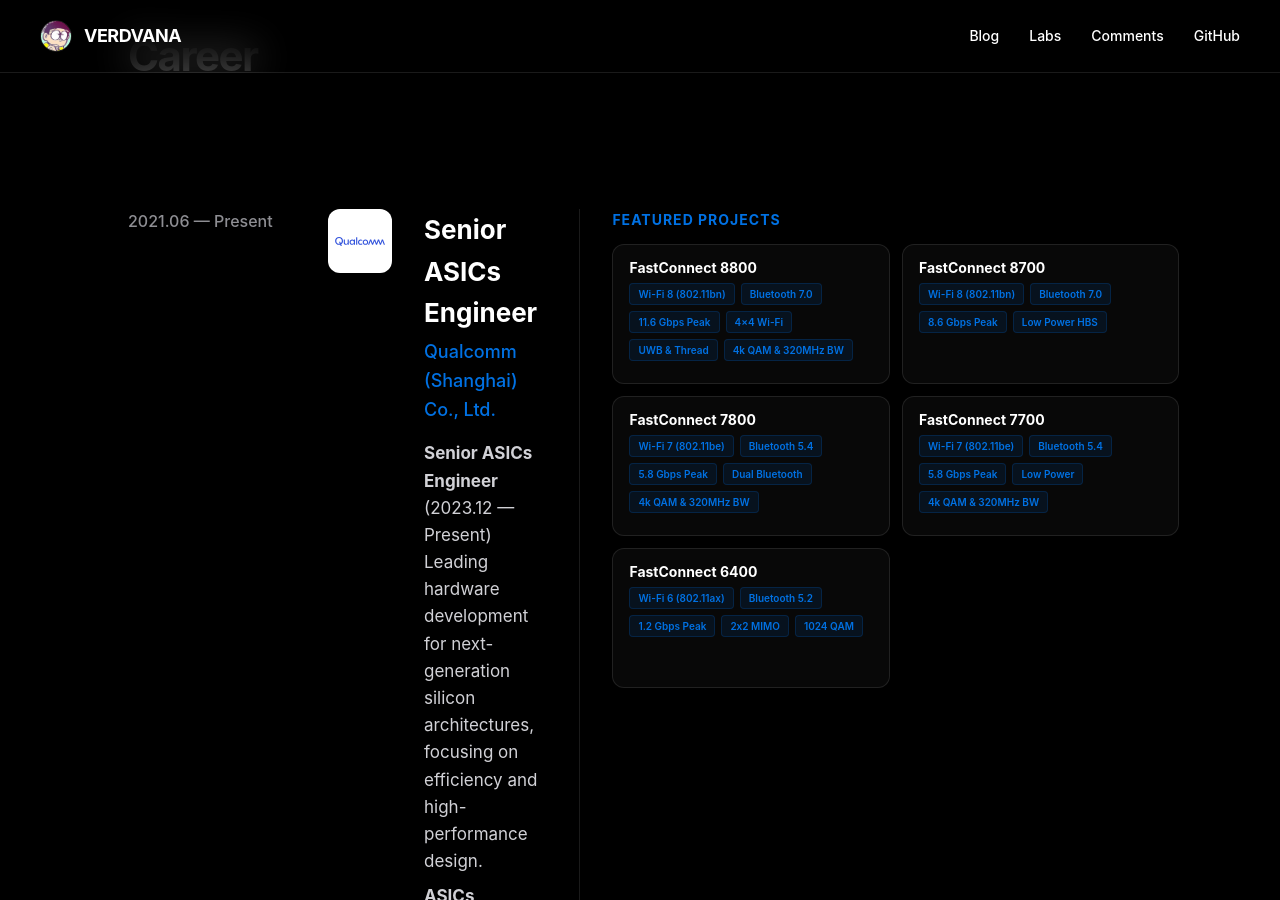
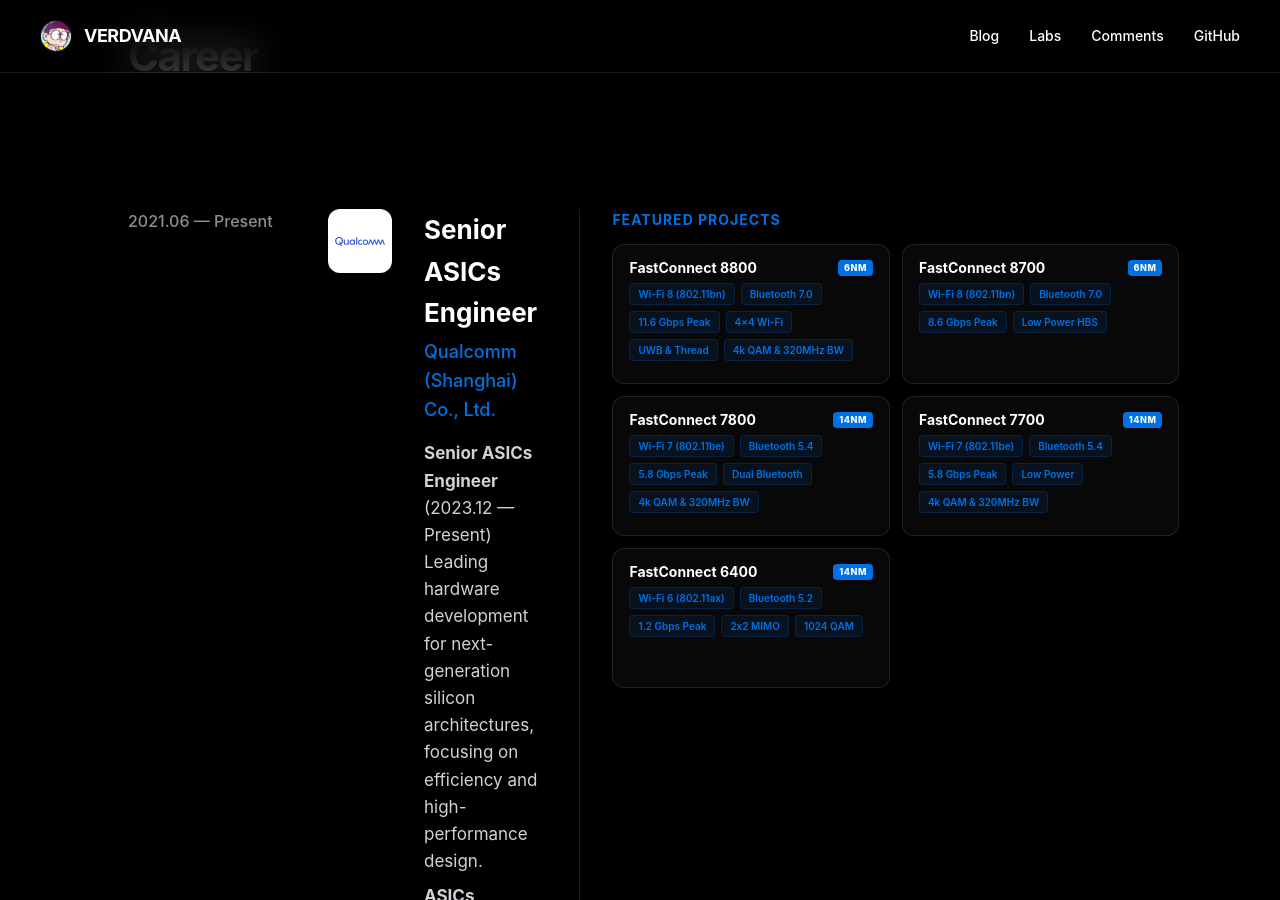
Before and after one commit to Verdvana/Verdvana.github.io, a Jekyll site: the page built from index.html, in a window 1280 px wide and 900 px high, scrolled down 908 px. Built offline with Jekyll 4.4.1, drawn with Linux system fonts in a browser that asks for light colours.

Commit message:
add foundry

```diff
--- a/index.html
+++ b/index.html
@@ -386,6 +386,20 @@
             font-weight: 700;
             margin-bottom: 4px;
             color: #fff;
+            display: flex;
+            align-items: center;
+            justify-content: space-between;
+        }
+
+        .process-node {
+            font-size: 9px;
+            background: var(--accent-color);
+            color: #fff;
+            padding: 1px 6px;
+            border-radius: 4px;
+            font-weight: 800;
+            text-transform: uppercase;
+            letter-spacing: 0.5px;
         }
 
         .project-tags {
@@ -508,7 +522,7 @@
                     <div class="projects-area">
                         <h5>Featured Projects</h5>
                         <div class="project-item">
-                            <h6>FastConnect 8800</h6>
+                            <h6>FastConnect 8800 <span class="process-node">6nm</span></h6>
                             <div class="project-tags">
                                 <span class="project-tag">Wi-Fi 8 (802.11bn)</span>
                                 <span class="project-tag">Bluetooth 7.0</span>
@@ -519,7 +533,7 @@
                             </div>
                         </div>
                         <div class="project-item">
-                            <h6>FastConnect 8700</h6>
+                            <h6>FastConnect 8700 <span class="process-node">6nm</span></h6>
                             <div class="project-tags">
                                 <span class="project-tag">Wi-Fi 8 (802.11bn)</span>
                                 <span class="project-tag">Bluetooth 7.0</span>
@@ -528,7 +542,7 @@
                             </div>
                         </div>
                         <div class="project-item">
-                            <h6>FastConnect 7800</h6>
+                            <h6>FastConnect 7800 <span class="process-node">14nm</span></h6>
                             <div class="project-tags">
                                 <span class="project-tag">Wi-Fi 7 (802.11be)</span>
                                 <span class="project-tag">Bluetooth 5.4</span>
@@ -538,7 +552,7 @@
                             </div>
                         </div>
                         <div class="project-item">
-                            <h6>FastConnect 7700</h6>
+                            <h6>FastConnect 7700 <span class="process-node">14nm</span></h6>
                             <div class="project-tags">
                                 <span class="project-tag">Wi-Fi 7 (802.11be)</span>
                                 <span class="project-tag">Bluetooth 5.4</span>
@@ -548,7 +562,7 @@
                             </div>
                         </div>
                         <div class="project-item">
-                            <h6>FastConnect 6400</h6>
+                            <h6>FastConnect 6400 <span class="process-node">14nm</span></h6>
                             <div class="project-tags">
                                 <span class="project-tag">Wi-Fi 6 (802.11ax)</span>
                                 <span class="project-tag">Bluetooth 5.2</span>
```
